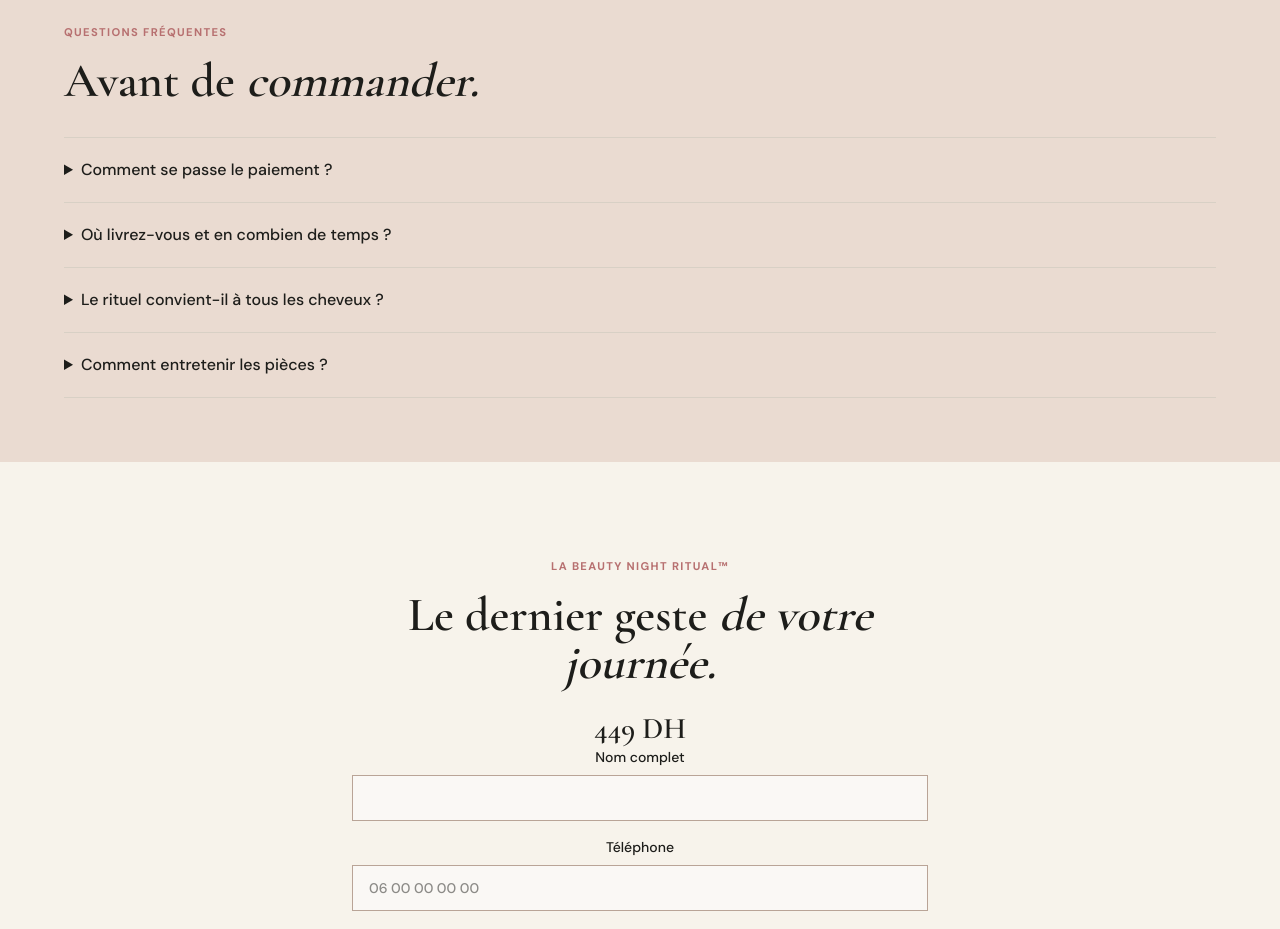
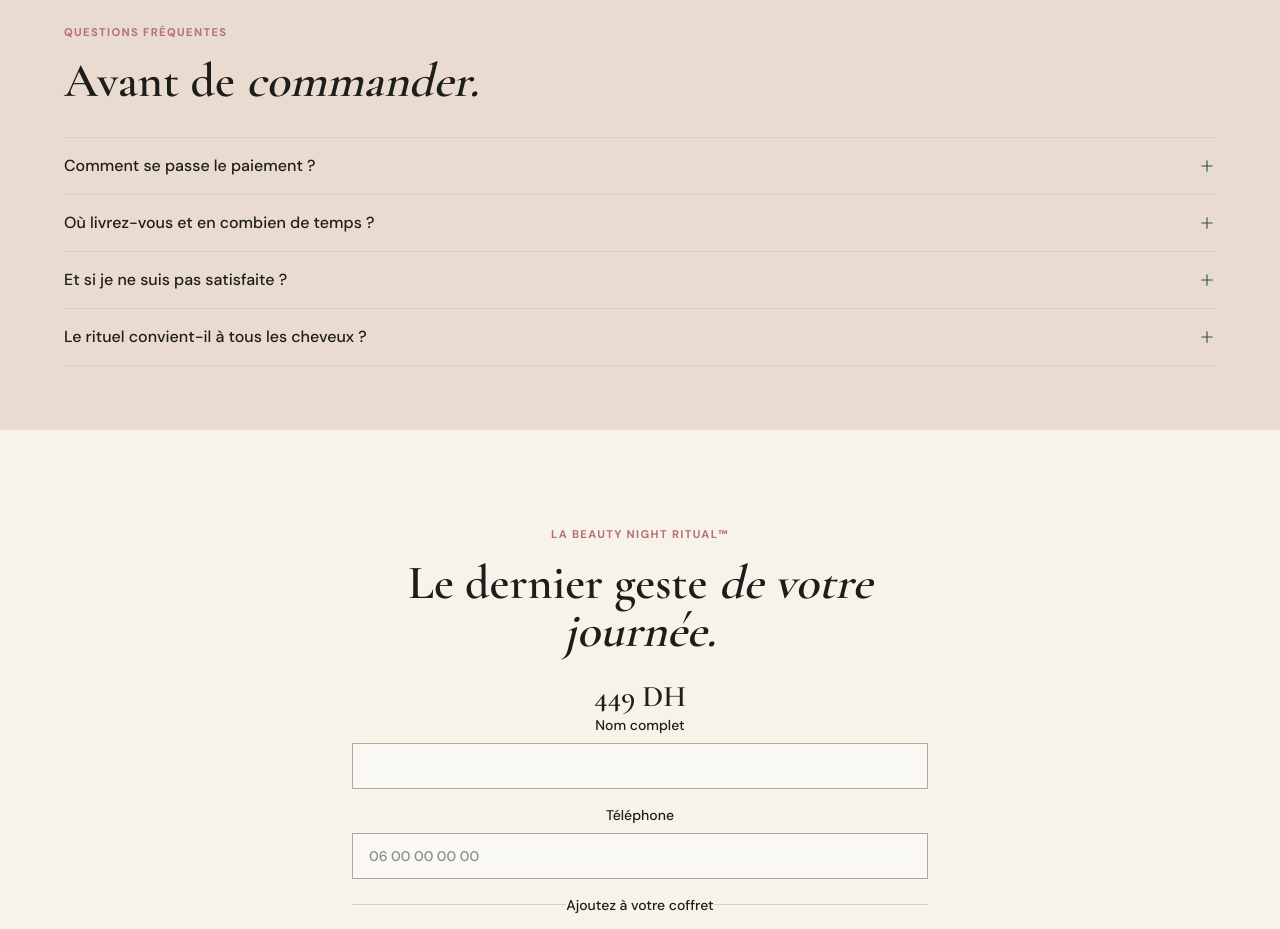
Before and after one commit to medfiddi-crypto/melssy, a Next.js app in the folder frontend/: page /rituel in a window 1280 px wide. Shown: the part 4720-5649 px from the top of the page. Built offline with nearby package versions, Linux system fonts and the light colour scheme.

Commit message:
FAQ: accordion, clean icons, satisfaction question, remove placeholders

```diff
--- a/frontend/src/app/rituel/page.tsx
+++ b/frontend/src/app/rituel/page.tsx
@@ -4,7 +4,7 @@ import Image from "next/image";
 import Link from "next/link";
 import { useEffect, useState } from "react";
 import type { CSSProperties } from "react";
-import { Check, X } from "lucide-react";
+import { Check, Plus, X } from "lucide-react";
 
 import { catalog, formatPrice } from "@/content/catalog";
 import { landing } from "@/content/landing.fr";
@@ -32,6 +32,18 @@ const separateValue = landing.valueStack.items.reduce(
   0,
 );
 const deliveryTime = landing.trust.deliveryTime;
+const renderFaqAnswer = (answer: string) => {
+  const withDelivery = answer.replace("{{deliveryTime}}", deliveryTime);
+  const [before, after] = withDelivery.split("{{contact}}");
+  if (after === undefined) return withDelivery;
+  return (
+    <>
+      {before}
+      <Link href="/contact" className="underline underline-offset-4">Contactez-nous</Link>
+      {after}
+    </>
+  );
+};
 const confirmationWindow = optionalStorefront.confirmationWindow();
 const normalizeMoroccanMobile = (value: string) => {
   let phone = value.replace(/[\s-]/g, "");
@@ -56,6 +68,7 @@ export default function RitualLandingPage() {
   const [stickyCtaVisible, setStickyCtaVisible] = useState(false);
   const [viewportHeight, setViewportHeight] = useState(0);
   const [tapTarget, setTapTarget] = useState("");
+  const [openFaqIndex, setOpenFaqIndex] = useState<number | null>(null);
   const toggleAddon = (id: string) =>
     setSelectedAddons((current) => ({ ...current, [id]: !current[id] }));
   const selectedAddonIds = landing.addons.items.filter((id) => selectedAddons[id]);
@@ -491,14 +504,31 @@ export default function RitualLandingPage() {
           Avant de <span className="headline-accent">commander.</span>
         </h2>
         <div className="mt-8 divide-y divide-[var(--line)] border-y border-[var(--line)]">
-          {landing.faq.map(([question, answer]) => (
-            <details key={question} className="py-5">
-              <summary className="cursor-pointer pr-5 font-medium">
-                {question}
-              </summary>
-              <p className="mt-3 max-w-xl text-sm leading-6">{answer.replace("{{deliveryTime}}", deliveryTime)}</p>
-            </details>
-          ))}
+          {landing.faq.map(([question, answer], index) => {
+            const open = openFaqIndex === index;
+            return (
+              <div key={question}>
+                <button
+                  type="button"
+                  onClick={() => setOpenFaqIndex(open ? null : index)}
+                  aria-expanded={open}
+                  className="flex w-full items-center justify-between gap-4 py-4 text-left font-medium"
+                >
+                  {question}
+                  <Plus
+                    size={18}
+                    strokeWidth={1.5}
+                    className={`shrink-0 text-[var(--green)] transition-transform duration-200 motion-reduce:transition-none ${open ? "rotate-45" : "rotate-0"}`}
+                  />
+                </button>
+                <div className={`grid transition-[grid-template-rows] duration-300 ease-out motion-reduce:transition-none ${open ? "grid-rows-[1fr]" : "grid-rows-[0fr]"}`}>
+                  <div className="overflow-hidden">
+                    <p className="max-w-xl pb-4 text-sm leading-6">{renderFaqAnswer(answer)}</p>
+                  </div>
+                </div>
+              </div>
+            );
+          })}
         </div>
       </section>
       <section className="px-6 py-16 md:px-16 md:py-24">
--- a/frontend/src/content/landing.fr.ts
+++ b/frontend/src/content/landing.fr.ts
@@ -105,9 +105,9 @@ export const landing = {
   },
   faq: [
     ["Comment se passe le paiement ?", "Vous réglez votre commande à la livraison, après confirmation avec notre équipe."],
-    ["Où livrez-vous et en combien de temps ?", "Partout au Maroc, livraison offerte sur le coffret. Délai indicatif : {{deliveryTime}}. Confirmé par téléphone avant l'envoi."],
+    ["Où livrez-vous et en combien de temps ?", "Partout au Maroc, livraison offerte sur le coffret. Le délai vous est confirmé par téléphone avant l'envoi."],
+    ["Et si je ne suis pas satisfaite ?", "Vous pouvez échanger ou retourner votre coffret sous 7 jours après réception. Pour des raisons d'hygiène, les pièces doivent être non utilisées et dans leur emballage d'origine. {{contact}}, nous vous répondons rapidement."],
     ["Le rituel convient-il à tous les cheveux ?", "Oui. C'est un geste de douceur pour vos cheveux. Il ne remplace pas un soin professionnel."],
-    ["Comment entretenir les pièces ?", "Nos pièces sont en satin 100% polyester, pensé pour supporter le lavage. Conseils d'entretien détaillés : [à confirmer]."],
   ],
   ritual: {
     eyebrow: "Le rituel",
```
